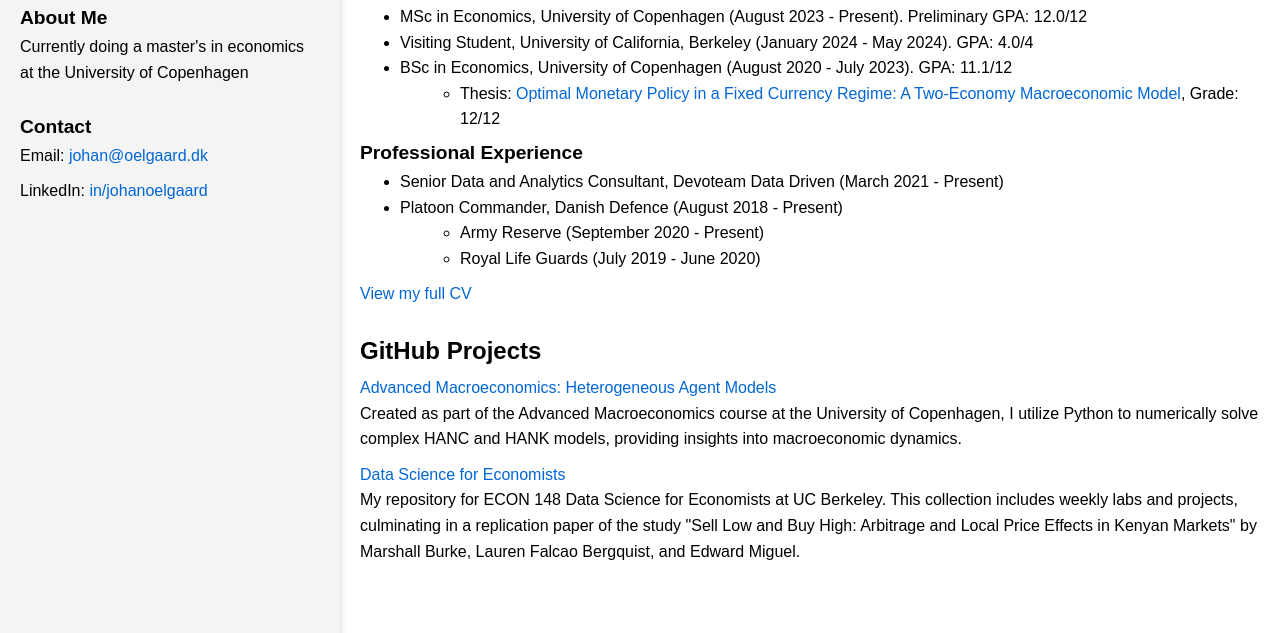
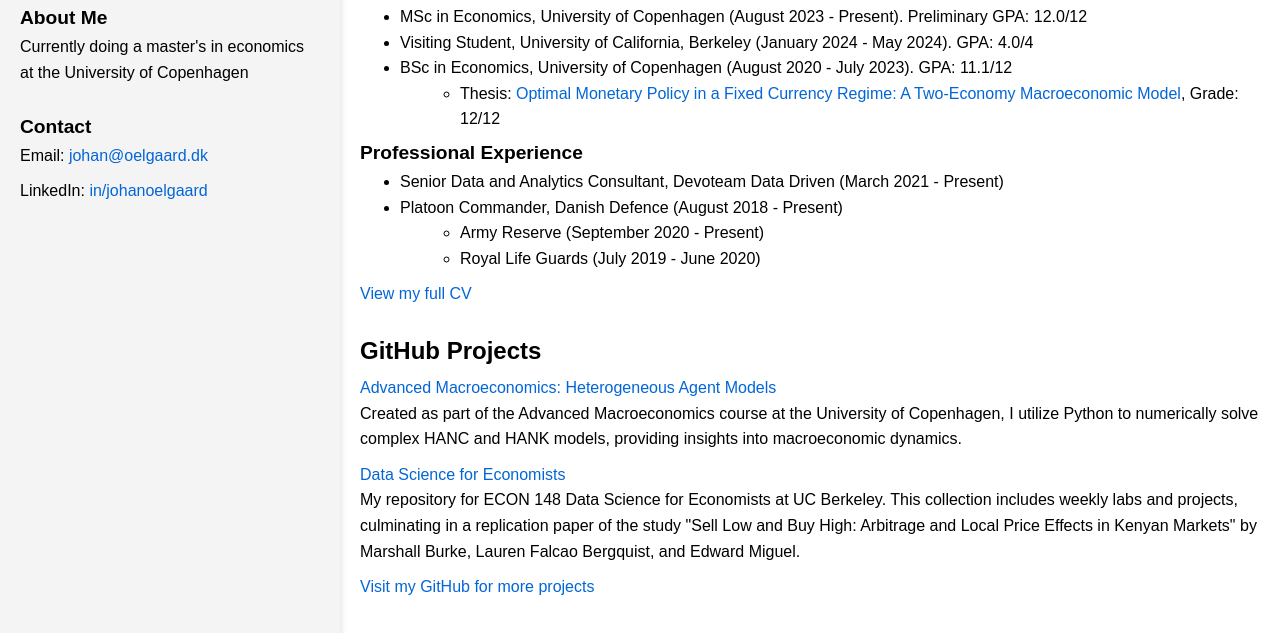
Before and after one commit to johanoelgaard/johanoelgaard.github.io, a plain HTML site: page index.html in a window 1280 px wide. Shown: the part 81-714 px from the top of the page. Drawn offline with Linux system fonts and the light colour scheme.

Commit message:
Added link to GitHub

```diff
--- a/index.html
+++ b/index.html
@@ -119,6 +119,8 @@
                         <a href="https://github.com/johanoelgaard/ECON148">Data Science for Economists</a>
                         <p>My repository for ECON 148 Data Science for Economists at UC Berkeley. This collection includes weekly labs and projects, culminating in a replication paper of the study "Sell Low and Buy High: Arbitrage and Local Price Effects in Kenyan Markets" by Marshall Burke, Lauren Falcao Bergquist, and Edward Miguel.</p>
                     </li>
+                    <li>
+                        <a href="https://github.com/johanoelgaard">Visit my GitHub for more projects</a>
                 </ul>
             </div>
         </div>
```
